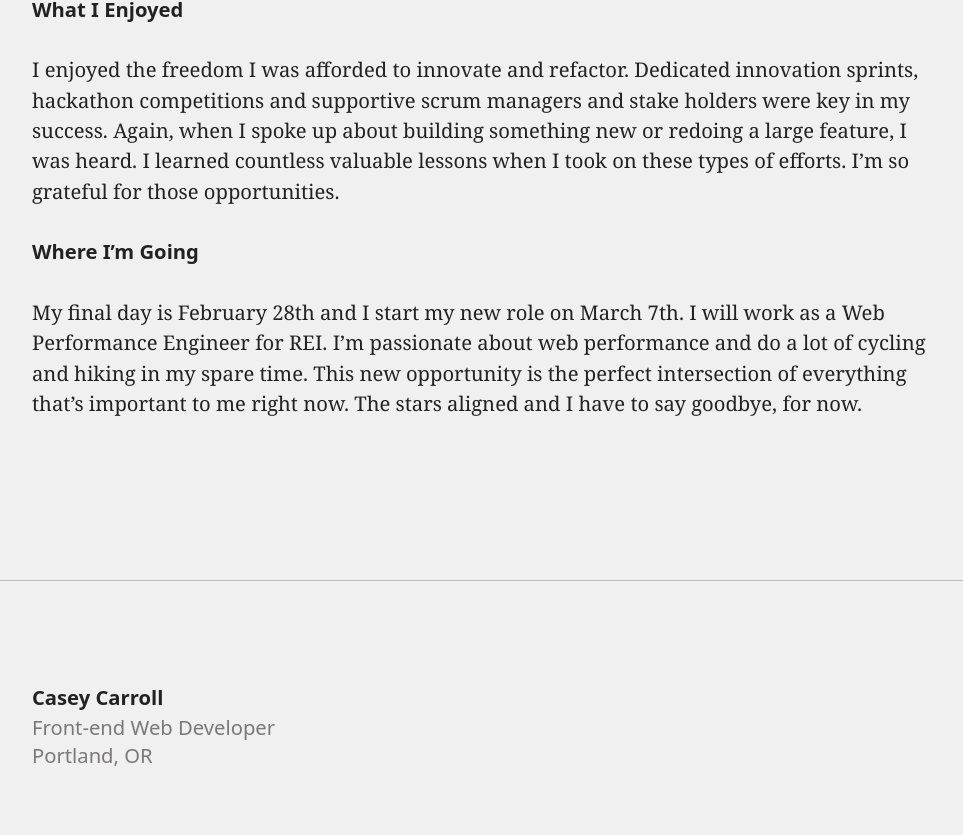
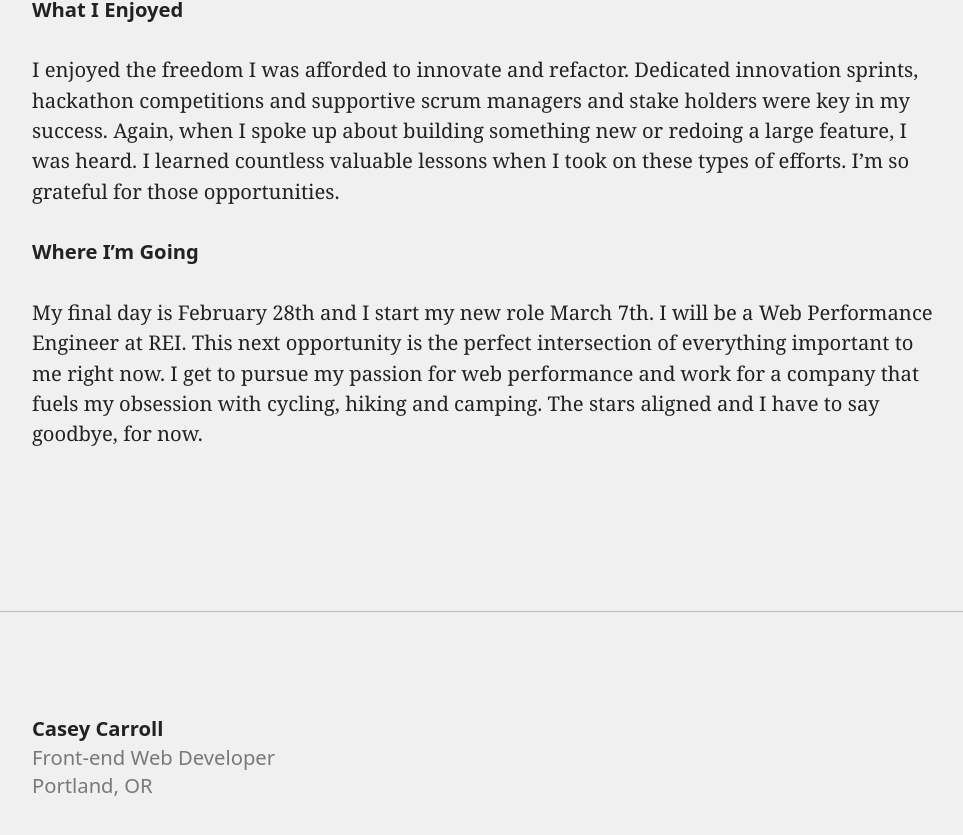
Before and after one commit to caseycarroll/caseycarroll.github.io, a Jekyll site: the page built from _posts/2022-02-22-saying-goodbye.markdown, in a window 1280 px wide and 900 px high, scrolled down 2214 px. Shown: the top 835 px of the window, without its empty margins (153-1116 px from the left). Built offline with Jekyll 4.4.1, drawn with Linux system fonts in a browser that asks for light colours.

Commit message:
update conclusion

```diff
--- a/_posts/2022-02-22-saying-goodbye.markdown
+++ b/_posts/2022-02-22-saying-goodbye.markdown
@@ -22,4 +22,4 @@ I had many opportunities to present ideas and learn how to be a mentor. As a you
 I enjoyed the freedom I was afforded to innovate and refactor. Dedicated innovation sprints, hackathon competitions and supportive scrum managers and stake holders were key in my success. Again, when I spoke up about building something new or redoing a large feature, I was heard. I learned countless valuable lessons when I took on these types of efforts. I'm so grateful for those opportunities.
 
 ## Where I'm Going
-My final day is February 28th and I start my new role on March 7th. I will work as a Web Performance Engineer for REI. I'm passionate about web performance and do a lot of cycling and hiking in my spare time. This new opportunity is the perfect intersection of everything that's important to me right now. The stars aligned and I have to say goodbye, for now.
+My final day is February 28th and I start my new role March 7th. I will be a Web Performance Engineer at REI. This next opportunity is the perfect intersection of everything important to me right now. I get to pursue my passion for web performance and work for a company that fuels my obsession with cycling, hiking and camping. The stars aligned and I have to say goodbye, for now.
```
